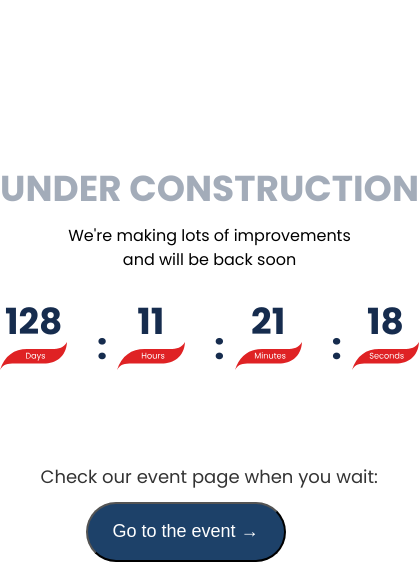
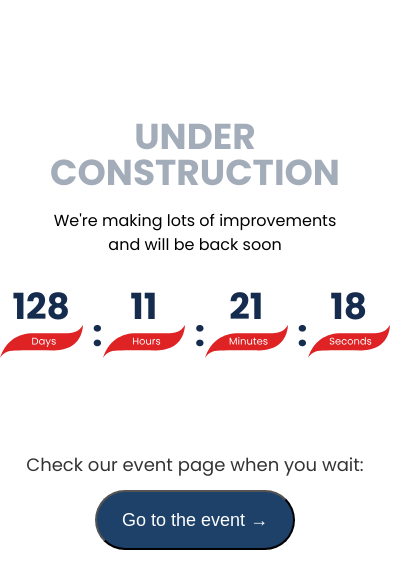
Before and after one commit to Vladimir547/testRepo, a plain HTML site: page index.html in a window 390 px wide. Shown: the part 304-868 px from the top of the page, 419 px wide, since content can reach past the window. Drawn offline with nearby package versions, Linux system fonts and the light colour scheme; some packages are replaced by stand-ins of ours; a script that the page names is missing; files whose address does not match are found by name; a web font is replaced by a local one.

Commit message:
fix ressponsive

```diff
--- a/css/style.css
+++ b/css/style.css
@@ -91,6 +91,7 @@ flex-direction: column;
 align-items: center;
 justify-content: center;
 margin: auto;
+    width: 100%;
 
 }
 
@@ -656,16 +657,17 @@ color: #fff;
 @media  (max-width: 991px) {
   .logo-company{
     animation-direction: alternate;
-  width: 80px;
-  height: 30px;
+  /*width: 80px;*/
+  /*height: 30px;*/
   padding-top: 30px;
 
   }
   span#under {
     display:block;
     margin: 0 auto;
-    width: 419px;
-    height: 37px;
+    width:100%;
+    height: auto;
+      line-height: 1;
     margin-top: 166px;
     margin-bottom: 10px;
     /*margin-left: 200px;*/
@@ -680,12 +682,13 @@ color: #fff;
     color: #162C4E;
     opacity: 0.39;
     padding-bottom: 8px;
-
+      line-height: 1;
     }
     .information-header{
       display: flex;
         margin-top: 93px;
         justify-content: center;
+        width: 100%;
     }
 
     span#under-time{
@@ -715,8 +718,14 @@ color: #fff;
 
       .timer__items{
         font-size: 36px;
+          gap: 20px;
       }
-
+    .timer__item {
+        min-width: auto;
+    }
+    .timer__item:not(:last-child)::after {
+        right: -20px;
+    }
     .timer__items img {
         max-width: 100%;
     }
@@ -791,5 +800,20 @@ color: #fff;
         right: 50%;
         top:calc(50% + 40px)
     }
-
+    .check-event {
+        width: 100%;
+        justify-content: center;
+        flex-direction: column;
+        align-items: center;
+        display: flex;
+        height: fit-content;
+        text-align: center;
+    }
+    .btn {
+        margin-left: 0px;
+    }
+    #form {
+        max-width: 100%;
+        overflow: hidden;
+    }
 }
```
